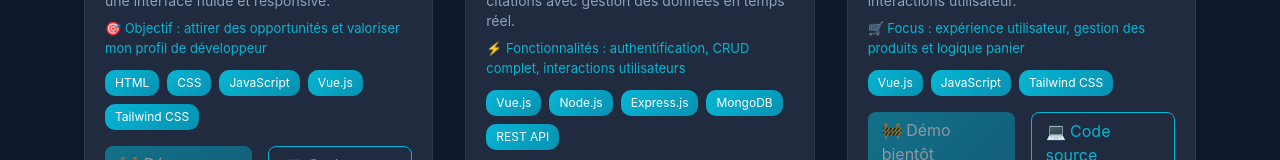
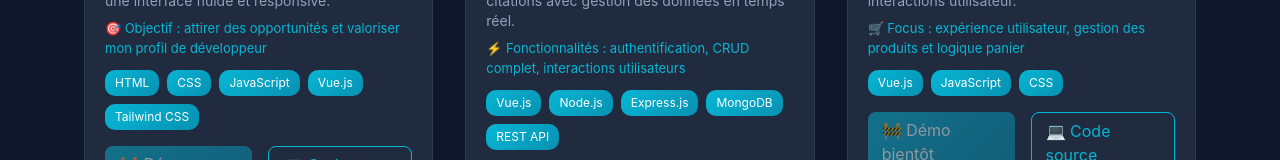
Before and after one commit to Brechou/Portfolio, a Vue app in the folder portfolio/: page /projet in a window 1280 px wide. Shown: the part 398-558 px from the top of the page. Built offline with nearby package versions, Linux system fonts and the light colour scheme.

Commit message:
lienCode établi commit

```diff
--- a/portfolio/src/views/Projet.vue
+++ b/portfolio/src/views/Projet.vue
@@ -105,13 +105,13 @@
         <div class="flex gap-2 mt-3 flex-wrap">
           <span class="tag">Vue.js</span>
           <span class="tag">JavaScript</span>
-          <span class="tag">Tailwind CSS</span>
+          <span class="tag">CSS</span>
         </div>
 
         <div class="flex gap-4 mt-4">
           <a class="btn opacity-50 cursor-not-allowed">🚧 Démo bientôt</a>
           <a
-            href="https://github.com/Brechou/Portfolio"
+            href="https://github.com/Brechou/ecommTpdemort"
             target="_blank"
             class="btn-outline"
             >💻 Code source</a
```
